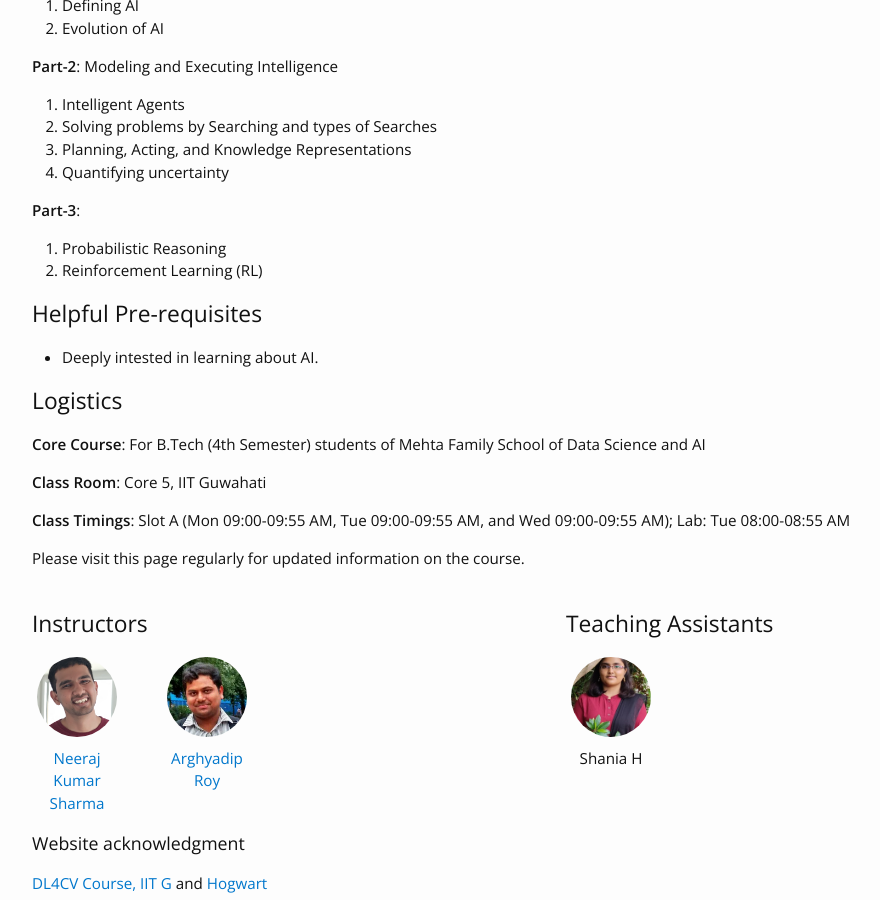
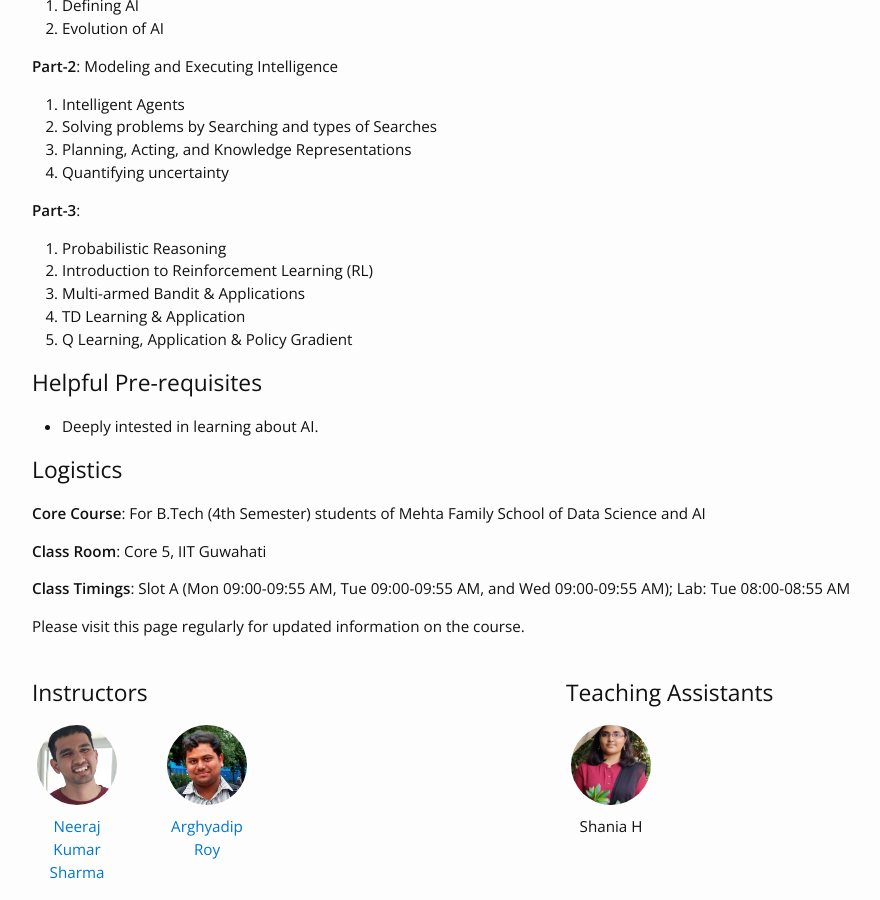
Before and after one commit to neerajww/da221, a Jekyll site: the page built from index.md, in a window 1280 px wide and 900 px high, scrolled down 625 px. Shown: the whole window, without its empty margins (163-1043 px from the left). Built offline with Jekyll 4.4.1, drawn with Linux system fonts in a browser that asks for light colours; nearby versions of some CDN libraries; our own code applies the rules of GitHub Pages for plain Markdown files.

Commit message:
added first content

```diff
--- a/index.md
+++ b/index.md
@@ -13,8 +13,12 @@ layout: home
 4. Quantifying uncertainty
 
 **Part-3**:
-11. Probabilistic Reasoning
-12. Reinforcement Learning (RL)
+1. Probabilistic Reasoning
+2. Introduction to Reinforcement Learning (RL)
+3. Multi-armed Bandit & Applications
+4. TD Learning & Application
+5. Q Learning, Application & Policy Gradient
+
 
 ## Helpful Pre-requisites
 - Deeply intested in learning about AI.
```
Also changed, not shown: _lectures/DA221_lecture_01.md (renamed from _lectures/da22_lect_1.md), 4 other files.
